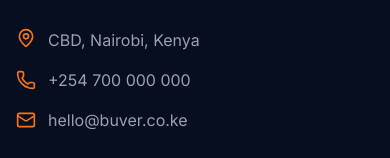
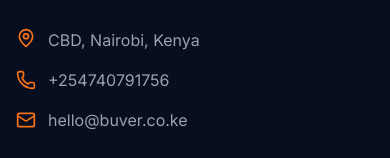
Before and after one commit to calvince25/cloth, a React (Vite) app: page / in a window 390 px wide. Shown: the part 6264-6422 px from the top of the page. Built offline with nearby package versions, Linux system fonts and the light colour scheme; no server answers; the database is empty; a web font is replaced by a local one.

Commit message:
Fix Contact button submission robustness and update Call Us phone number

```diff
--- a/src/components/Footer.tsx
+++ b/src/components/Footer.tsx
@@ -57,7 +57,7 @@
               </li>
               <li className="flex items-center gap-3">
                 <Phone className="w-5 h-5 text-primary shrink-0" />
-                <span>+254 700 000 000</span>
+                <span>+254740791756</span>
               </li>
               <li className="flex items-center gap-3">
                 <Mail className="w-5 h-5 text-primary shrink-0" />
--- a/src/pages/Contact.tsx
+++ b/src/pages/Contact.tsx
@@ -14,6 +14,7 @@
     e.preventDefault();
     setStatus('loading');
 
+    try {
       const { error } = await submitContact({
         name: formData.name,
         contact_info: formData.info,
@@ -22,10 +23,15 @@
       });
 
       if (error) {
+        console.error('Submission Error:', error);
         setStatus('error');
       } else {
         setStatus('success');
         setFormData({ name: '', info: '', subject: '', message: '' });
+      }
+    } catch (err) {
+      console.error('Submission Exception:', err);
+      setStatus('error');
     }
   };
 
@@ -66,7 +72,7 @@
         <div className="grid grid-cols-1 md:grid-cols-2 lg:grid-cols-4 gap-6">
           {[
             { icon: MessageCircle, title: 'WhatsApp', sub: 'Fastest response', value: 'Chat Now', href: 'https://wa.me/254740791756', color: '#25D366' },
-            { icon: Phone, title: 'Call Us', sub: 'Mon–Sat, 9am–6pm', value: '+254 700 000 000', href: 'tel:+254700000000', color: '' },
+            { icon: Phone, title: 'Call Us', sub: 'Mon–Sat, 9am–6pm', value: '+254740791756', href: 'tel:+254740791756', color: '' },
             { icon: Mail, title: 'Email Us', sub: 'General inquiries', value: 'hello@buver.co.ke', href: 'mailto:hello@buver.co.ke', color: '' },
             { icon: Instagram, title: 'Instagram', sub: 'Follow for new drops', value: '@buver.ke', href: '#', color: '' },
           ].map((card) => (
```
Lines whose indentation alone changed are shown as unchanged.
